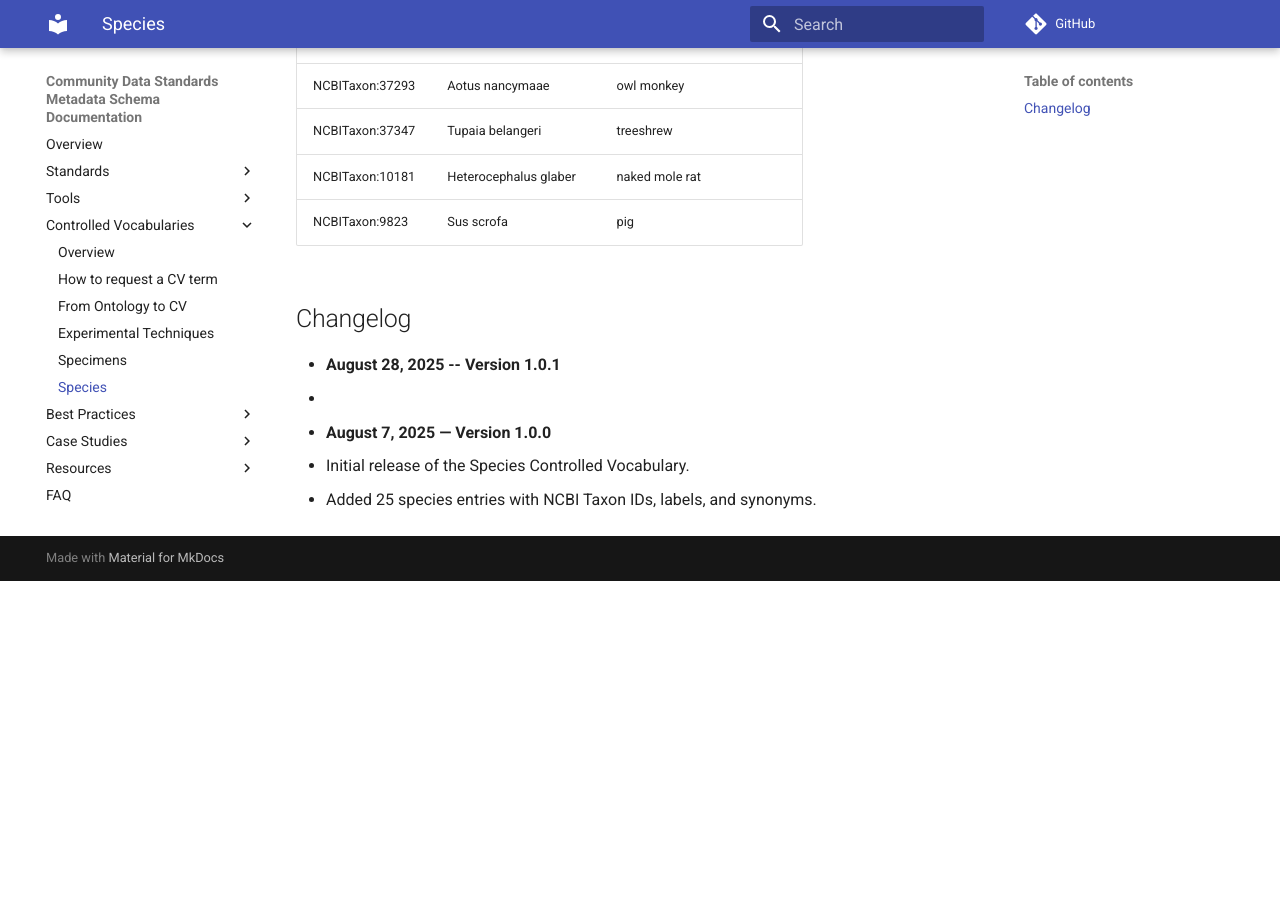
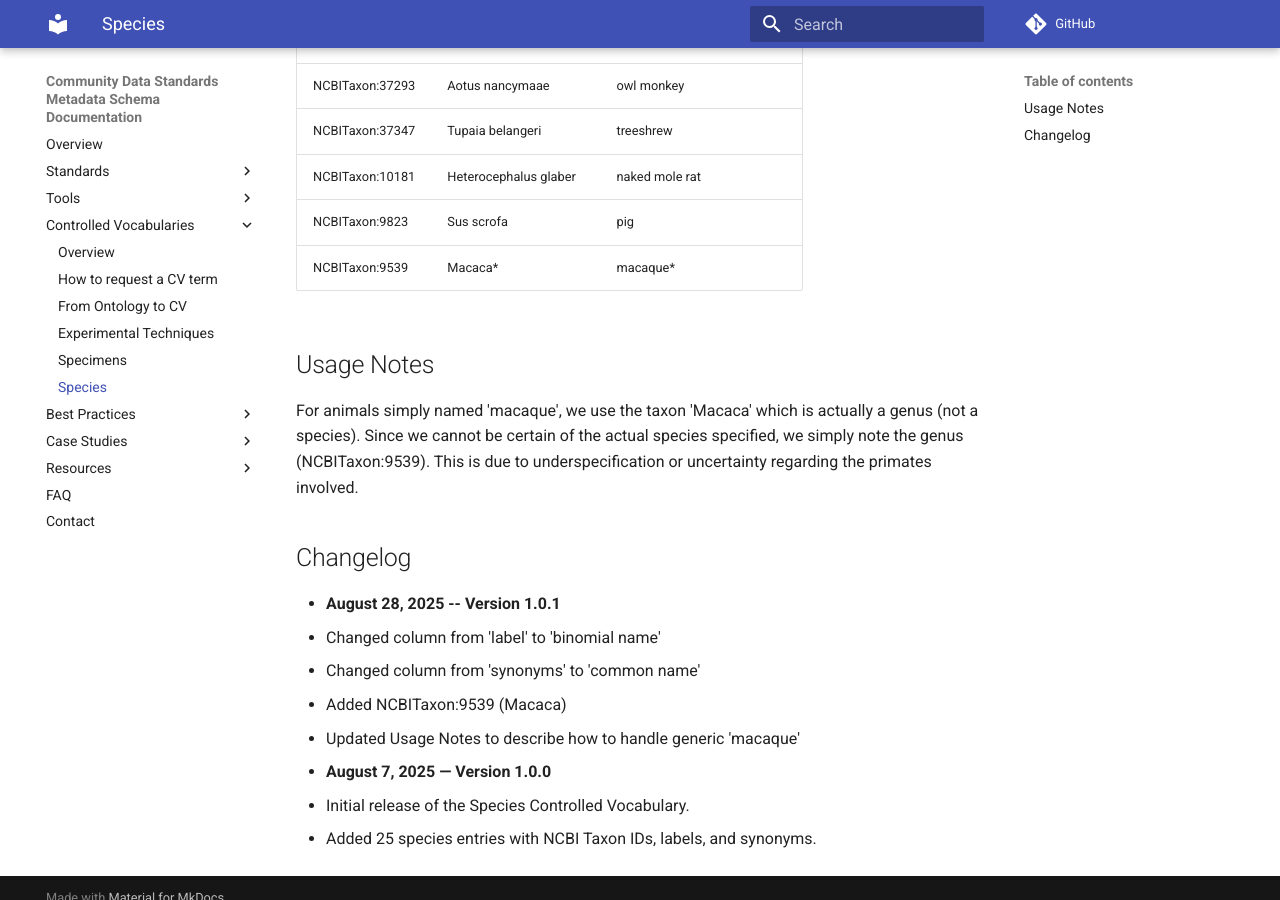
Before and after one commit to AllenInstitute/CDS-metadata-schemas, an MkDocs documentation site: the page built from docs/Controlled Vocabularies/Species CV.md, in a window 1280 px wide and 900 px high, scrolled down 1117 px. Built offline with MkDocs 1.6.1 and Material for MkDocs 9.7.7, drawn with Linux system fonts in a browser that asks for light colours; before the commit the page ends 1698 px from its top, so only the background shows below that.

Commit message:
updated changelog, added macaca, updated usage notes

```diff
--- a/docs/Controlled Vocabularies/Species CV.md
+++ b/docs/Controlled Vocabularies/Species CV.md
@@ -27,11 +27,19 @@
 | NCBITaxon:37347     | Tupaia belangeri          | treeshrew                |
 | NCBITaxon:10181     | Heterocephalus glaber     | naked mole rat           |
 | NCBITaxon:9823      | Sus scrofa                | pig                      |
+| NCBITaxon:9539      | Macaca*                   | macaque*                 |
+
+## Usage Notes
+
+For animals simply named 'macaque', we use the taxon 'Macaca' which is actually a genus (not a species). Since we cannot be certain of the actual species specified, we simply note the genus (NCBITaxon:9539). This is due to underspecification or uncertainty regarding the primates involved.
 
 ## Changelog
 
 - **August 28, 2025 -- Version 1.0.1**
-  -
+  - Changed column from 'label' to 'binomial name'
+  - Changed column from 'synonyms' to 'common name'
+  - Added NCBITaxon:9539 (Macaca)
+  - Updated Usage Notes to describe how to handle generic 'macaque'
 
 - **August 7, 2025 — Version 1.0.0**
   - Initial release of the Species Controlled Vocabulary.
```
